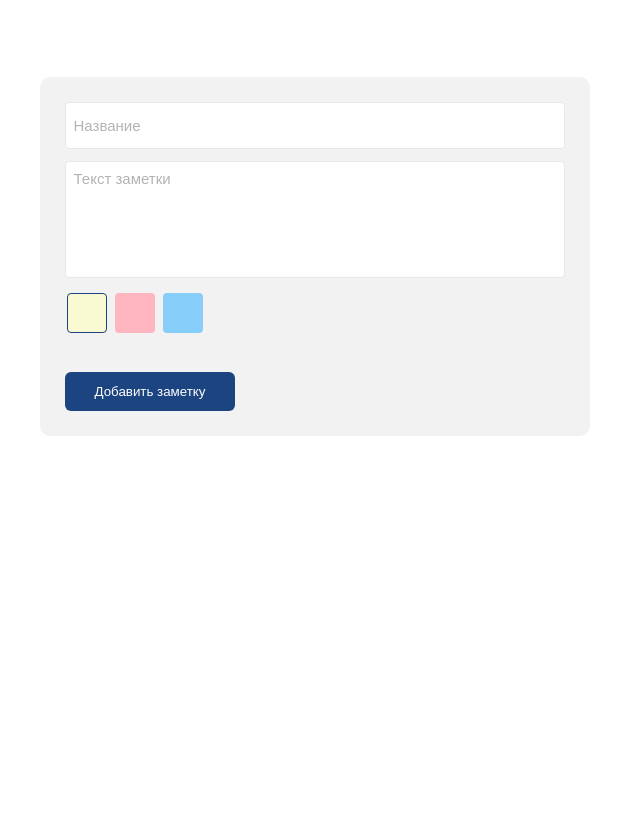
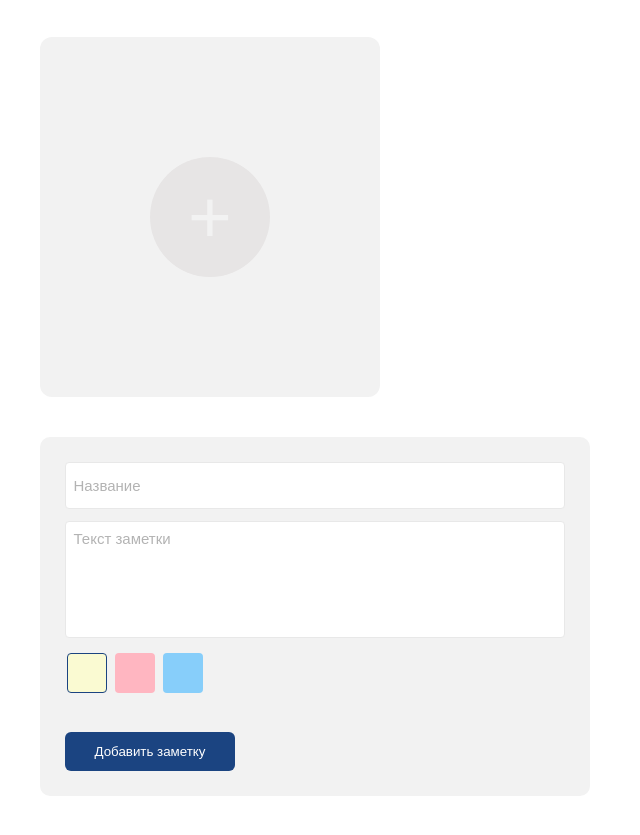
Before and after one commit to juicyblob/notesapp, a plain HTML site: page index.html in a window 1280 px wide. Shown: the part 97-932 px from the top of the page, without its empty margins (0-640 px from the left). Before the commit the page ends 800 px from the top, so only its background shows below. Drawn offline with Linux system fonts and the light colour scheme.

Commit message:
style: add html and css for blank note

```diff
--- a/index.html
+++ b/index.html
@@ -11,7 +11,11 @@
 
     <h1 class="title">Мои заметки <span class="title__counter">0</span></h1>
 
-    <div class="notes"></div>
+    <div class="notes">
+        <div class="note__empty">
+            <div class="note__empty-round">+</div>
+        </div>
+    </div>
 
     <form class="addnote">
         <input type="text" name="note-caption" id="note-caption" placeholder="Название">
--- a/style.css
+++ b/style.css
@@ -64,6 +64,27 @@ body {
         background-color: transparent;
         font-size: 20px;
         color: crimson;
+    }
+}
+
+.note__empty {
+    background-color:rgb(242, 242, 242);
+    border-radius: 12px;
+    display: flex;
+    justify-content: center;
+    align-items: center;
+    cursor: pointer;
+
+    & .note__empty-round {
+        width: 120px;
+        height: 120px;
+        border-radius: 50%;
+        background-color: rgb(231, 229, 229);
+        display: flex;
+        justify-content: center;
+        align-items: center;
+        font-size: 5rem;
+        color: rgb(242, 242, 242);
     }
 }
 
```
